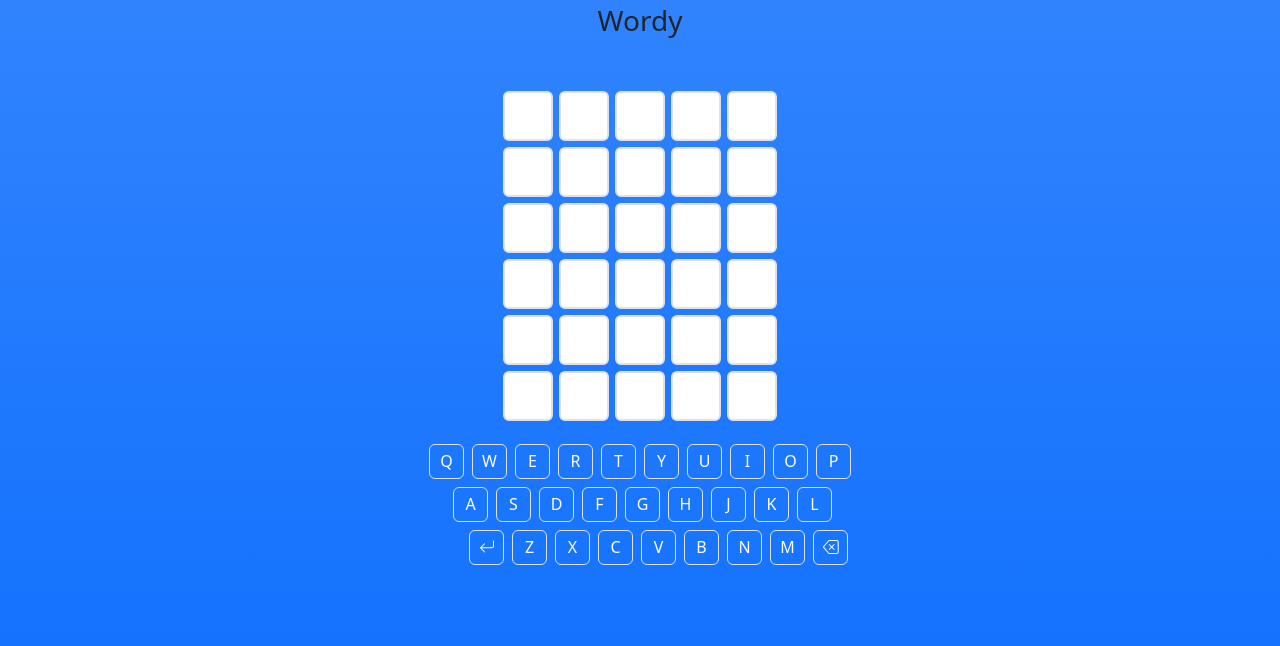
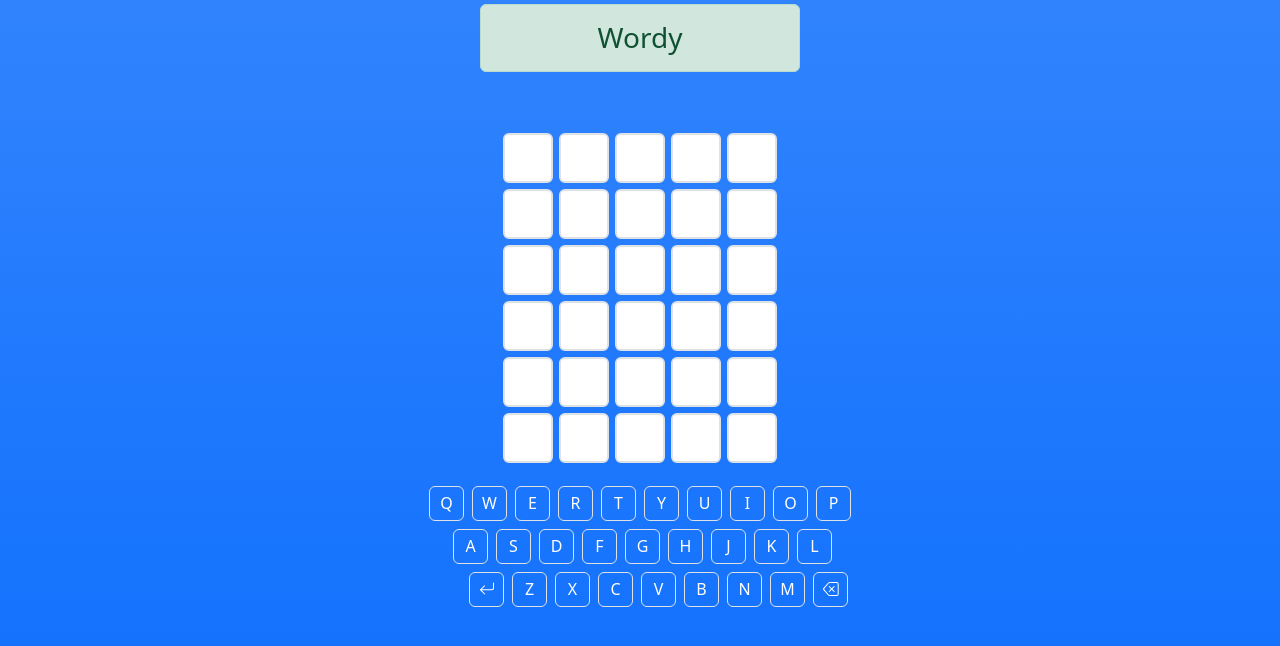
Before and after one commit to GrishaAngelovGH/wordy, a React (Create React App) app: page / in a window 1280 px wide. Shown: the top 646 px of the page. Built offline with nearby package versions, Linux system fonts and the light colour scheme.

Commit message:
Remove unnecessary 'rounded' class from heading element

```diff
--- a/src/components/Wordy/Wordy.js
+++ b/src/components/Wordy/Wordy.js
@@ -161,7 +161,7 @@ const Wordy = () => {
     return (
         <div className="row mt-1">
             <div className="col-md-12">
-                <h3 className="alert-success rounded">Wordy</h3>
+                <h3 className="alert alert-success">Wordy</h3>
 
                 {showTargetWord && (<Modal title={'Target Word'} message={targetWord.toUpperCase()} />)}
                 {showSuccessMessage && (<Modal title={'Correct !'} message={'You successfully guessed the word'} />)}
```
Also changed, not shown: 2 other files (tests, documents, lock files or other folders).
